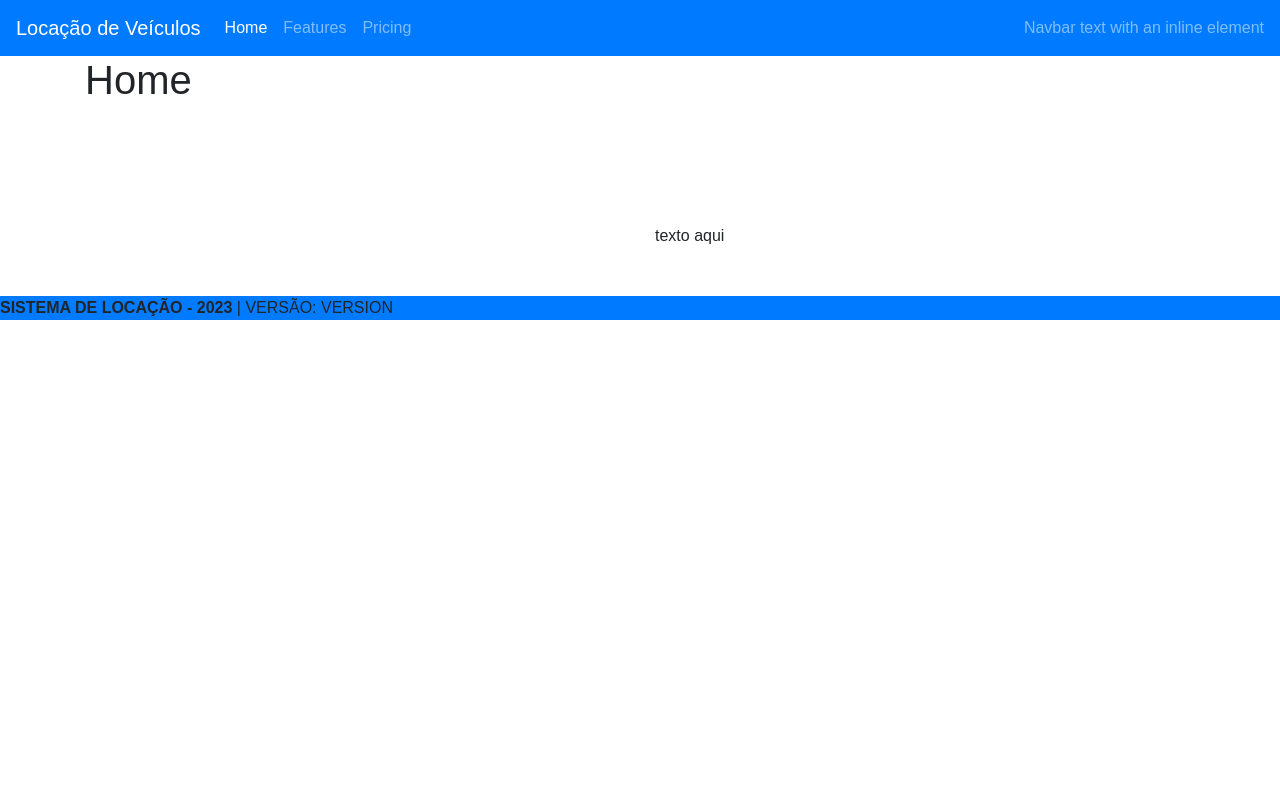
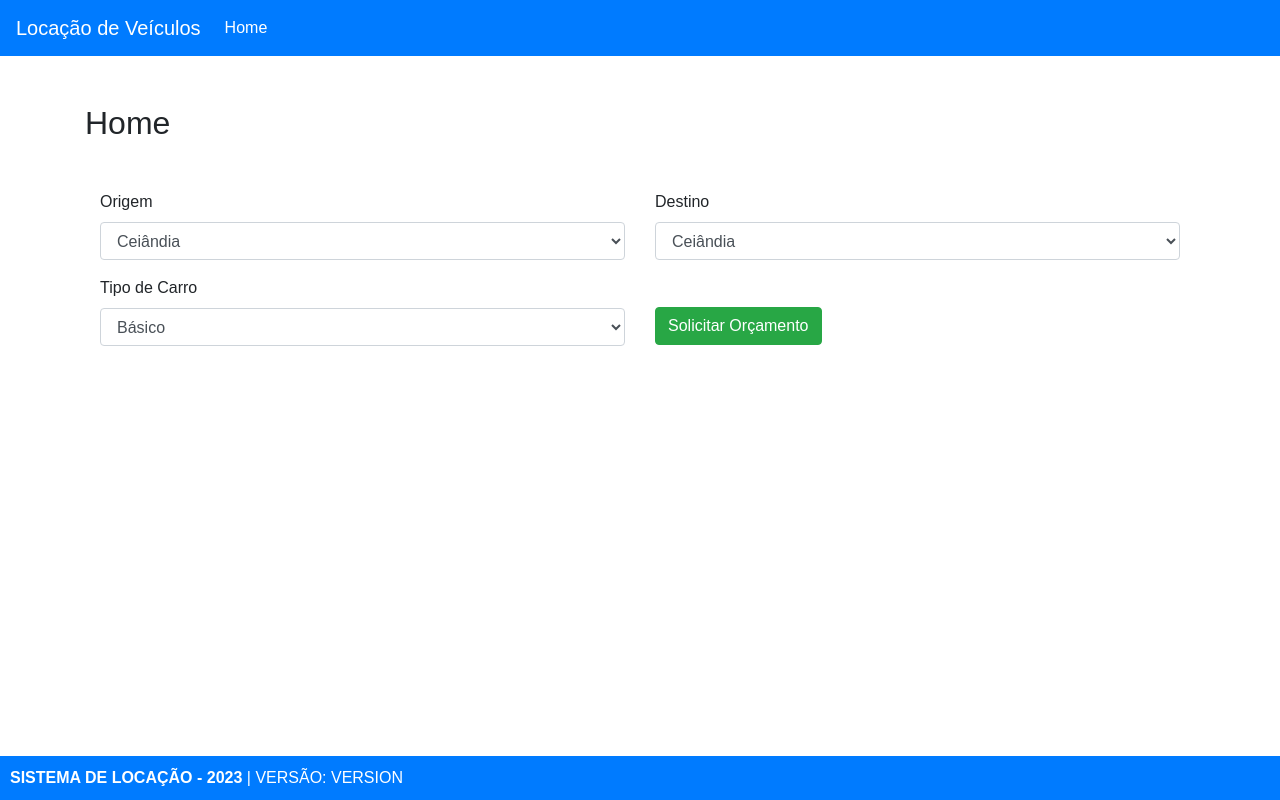
Before and after one commit to CarlosMiguelSilva1/Loca-o-de-ve-culos-, a PHP site: page / in a window 1280 px wide. Run offline with PHP 8.4, Linux system fonts and the light colour scheme; data comes from the database, SQL or seed files in the repository; some libraries are stand-ins or nearby versions.

Commit message:
Consulta api google e orçamento

```diff
--- a/assets/css/style.css
+++ b/assets/css/style.css
@@ -3,3 +3,17 @@ body 	{font-family: 'Montserrat', sans-serif; background-color: #fff;}
 .body{
 	width: 100%;
 }
+
+.solicitar-orcamento{
+	margin-top: 31px !important;
+}
+
+.footer {
+	padding: 10px;
+    margin-bottom: 0px !important;
+    display: block;
+    color: #fff;
+    position: fixed;
+    bottom: 0px;
+    width: 100%;
+}
--- a/config.php
+++ b/config.php
@@ -2,7 +2,7 @@
 require 'environment.php';
 
 define('VERSION', '1.0.0');
-define('KEY_API_GOOGLE', '1.0.0');
+define('KEY_API_GOOGLE', 'AIzaSyCQCEHpwO38cwlUuyZcPWTxi_kfSvsKte4');
 
 global $config;
 global $db;
--- a/controllers/homeController.php
+++ b/controllers/homeController.php
@@ -8,10 +8,50 @@ class homeController extends controller {
     }
 
     public function index() {
-        $data = array();
+        $data = [];
+
+        $cidades = new Cidade();
+        $data['cidades'] = $cidades->getAll();
+        $data['tipoCarro'] = TipoCarro::CARROS;
 
         $this->loadTemplate('home', $data);
     }
 
+    public function orcamento() {
+        $data = [];
+        if (empty($_POST['origem']) || empty($_POST['destino']) || empty($_POST['tipo'])) {
+            header('Location: '.BASE_URL);
+        }
+
+        $googleApi = new GoogleApi();
+        $distancia = $googleApi->getDistanciaEmKm($_POST['origem'], $_POST['destino']);
+
+        if (!empty($distancia->error_message)) {
+            $_SESSION["msg_texto"]=$distancia->error_message;
+            $_SESSION["msg_tipo"]="warning";
+            $this->loadTemplate('mensagens', $data);
+            exit();
+        }
+
+        if ($_POST['origem'] == $_POST['destino']) {
+            $_SESSION["msg_texto"] = "Não foi possível calcular, porque origem e destino estão iguais.";
+            $_SESSION["msg_tipo"]="warning";
+            header('Location: '.BASE_URL);
+            exit();
+        }
+
+        $valorTipoCarro = $_POST['tipo'];
+
+        $data['origem'] = $_POST['origem'];
+        $data['destino'] = $_POST['destino'];
+        $data['tipoCarro'] = TipoCarro::CARROS[$valorTipoCarro];
+
+        $data['km'] = number_format($distancia->rows[0]->elements[0]->distance->value/1000, 2, ',', '.');
+        $data['valorKm'] = number_format($valorTipoCarro, 2, ',', '.');
+        $data['valorAluguel'] = str_replace('.', ',', $distancia->rows[0]->elements[0]->distance->value/1000*$valorTipoCarro);
+
+        $this->loadTemplate('orcamento', $data);
+    }
+
 
 }
--- /dev/null
+++ b/models/Cidade.php
@@ -0,0 +1,104 @@
+<?php
+
+class Cidade extends model {
+
+
+    private string $id;
+    private string $nome;
+    private string $descricao;
+
+    public function getId()
+    {
+        return $this->id;
+    }
+
+
+    public function setId($id)
+    {
+        $this->id = $id;
+
+        return $this;
+    }
+
+    public function getNome()
+    {
+        return $this->nome;
+    }
+
+    public function setNome($nome): self
+    {
+        $this->nome = $nome;
+
+        return $this;
+    }
+
+    public function getDescricao()
+    {
+        return $this->descricao;
+    }
+
+    public function setDescricao($descricao): self
+    {
+        $this->descricao = $descricao;
+
+        return $this;
+    }
+
+
+    public function getInfo($idCidade) {
+        $sql = "SELECT * FROM cidade WHERE id = :id";
+        $sql = $this->db->prepare($sql);
+        $sql->bindValue(':id', $idCidade);
+        $sql->execute();
+
+        if ($sql-> rowCount() > 0) {
+            $item = $sql->fetch();
+            // echo '<pre>';
+            // var_dump($item['id']);
+            $cidade = new Cidade();
+               $cidade->setId($item['id']);
+               $cidade->setNome($item['nome']);
+               $cidade->setDescricao($item['descricao']);
+            return $cidade;
+
+        }else {
+            //tipos = success , danger , warning
+            $_SESSION["msg_titulo"]="Informação:";
+            $_SESSION["msg_texto"]="Cadastro não encontrado.";
+            $_SESSION["msg_tipo"]="warning";
+            return array();
+
+        }
+
+    }
+
+    public function getAll($offset = null, $limit = null) {
+        $sql = "SELECT * FROM cidade WHERE 1 ";
+
+        if ($limit != null) {
+            $sql.=" LIMIT $offset, $limit";
+        }
+
+        $sql = $this->db->query($sql);
+        $usuarios = array();
+
+        if ($sql-> rowCount() > 0) {
+
+           foreach ($sql->fetchAll() as $key => $item) {
+               $cidade = new Cidade();
+               $cidade->setId($item['id']);
+               $cidade->setNome($item['nome']);
+               $cidade->setDescricao($item['descricao']);
+               $cidades[] = $cidade;
+           }
+           return $cidades;
+        }else {
+            //tipos = success , danger , warning
+            $_SESSION["msg_texto"]="Nenhum registro encontrado.";
+            $_SESSION["msg_tipo"]="warning";
+            return array();
+
+        }
+    }
+
+}
--- /dev/null
+++ b/models/TipoCarro.php
@@ -0,0 +1,10 @@
+<?php
+
+class TipoCarro {
+
+    const CARROS = [
+        10 => 'Básico',
+        20 => 'Intermediario',
+        30 => 'Luxo'
+    ];
+}
--- a/views/home.php
+++ b/views/home.php
@@ -1,29 +1,47 @@
 <div class="home-bg"></div>
 
 
-<h1>Home </h1>
+<h2 class="mt-5 mb-5">Home </h2>
 
-<div class="container-fluid mt-4">
+<form action="<?php echo BASE_URL?>home/orcamento" method="post">
     <div class="container">
         <div class="row capa">
             <div class="col-md-6">
-<div class="logo">
-
+                <div class="form-group">
+                    <label for="origem">Origem</label>
+                    <select class="form-control" id="origem" name="origem">
+                        <?php foreach ($cidades as $cidade) :?>
+                            <option value="<?php echo $cidade->getDescricao()?>"><?php echo $cidade->getNome() ?></option>
+                        <?php endforeach;?>
+                    </select>
                 </div>
             </div>
 
-<div class="col-md-6 descricao">
-<br><br><br><br>
-texto aqui
-
+            <div class="col-md-6">
+                <div class="form-group">
+                    <label for="destino">Destino</label>
+                    <select class="form-control" id="destino" name="destino">
+                        <?php foreach ($cidades as $cidade) :?>
+                            <option value="<?php echo $cidade->getDescricao()?>"><?php echo $cidade->getNome() ?></option>
+                        <?php endforeach;?>
+                    </select>
+                </div>
             </div>
 
+            <div class="col-md-6">
+                <div class="form-group">
+                    <label for="tipo">Tipo de Carro</label>
+                    <select class="form-control" id="tipo" name="tipo">
+                        <?php foreach ($tipoCarro as $valor =>$item) :?>
+                            <option value="<?php echo $valor?>"><?php echo $item ?></option>
+                        <?php endforeach;?>
+                    </select>
+                </div>
+            </div>
+
+            <div class="col-md-6">
+                <button type="submit" class="btn btn-success solicitar-orcamento">Solicitar Orçamento</button>
             </div>
         </div>
     </div>
-
-
-</div>
-</div>
-</div>
-</div>
+</form>
--- a/views/template.php
+++ b/views/template.php
@@ -17,18 +17,10 @@
 			<div class="collapse navbar-collapse" id="navbarText">
 				<ul class="navbar-nav mr-auto">
 				<li class="nav-item active">
-        <a class="nav-link" href="#">Home <span class="sr-only">(current)</span></a>
+					<a class="nav-link" href="<?php echo BASE_URL?>">Home <span class="sr-only">(current)</span></a>
 				</li>
-      <li class="nav-item">
-        <a class="nav-link" href="#">Features</a>
-      </li>
-      <li class="nav-item">
-        <a class="nav-link" href="#">Pricing</a>
-      </li>
+
 				</ul>
-    <span class="navbar-text">
-      Navbar text with an inline element
-    </span>
 			</div>
 		</nav>
 
```
Also changed, not shown: models/GoogleApi.php (added, +21 -0 lines), views/orcamento.php (added, +40 -0 lines), 8 other files. Lines whose indentation alone changed are shown as unchanged.
